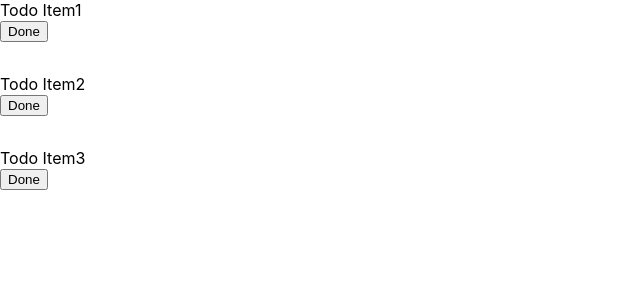
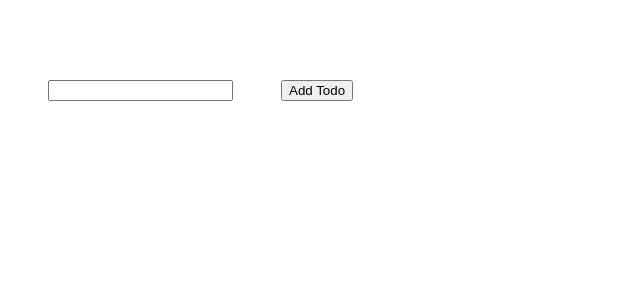
Before and after one commit to engineersubhadip/REACT, a React (Create React App) app in the folder TodoApp/todo-app/: page / in a window 1280 px wide. Shown: the top 300 px of the page, without its empty margins (0-640 px from the left). Built offline with nearby package versions, Linux system fonts and the light colour scheme.

Commit message:
Creation of Dynamic Todo List Complete

```diff
--- a/TodoApp/todo-app/src/Components/Todolist.js
+++ b/TodoApp/todo-app/src/Components/Todolist.js
@@ -1,12 +1,25 @@
 import TodoItem from "./TodoItem";
 import './../TodoList.css';
+import { useState } from "react";
 
 function TodoList(){
 
-    let todoListArr = [{id:237,todoData:"Todo Item1"},{id:256,todoData:"Todo Item2"},{id:272,todoData:"Todo Item3"}];
+    // let todoListArr = [{id:237,todoData:"Todo Item1"},{id:256,todoData:"Todo Item2"},{id:272,todoData:"Todo Item3"}];
+
+    let [todoListArr,setTodoListArr] = useState([])
+    let [getTodo,setTodo] = useState("");
+
+    function addTodo(){
+        setTodoListArr([...todoListArr,{id:(new Date()).getTime(),todoData:getTodo}]);
+        setTodo("")
+    }
 
     return(
         <div className="list-todo">
+            <div className="top-header">
+                <input value={getTodo} onChange={(e) => setTodo(e.target.value)}/>
+                <button onClick={addTodo}>Add Todo</button>
+            </div>
             {
                 todoListArr.map(function(res){
                     return <TodoItem key={res.id} todoDetail={res.todoData} todoID={res.id}/>
--- a/TodoApp/todo-app/src/Todolist.css
+++ b/TodoApp/todo-app/src/Todolist.css
@@ -1,3 +1,11 @@
+.top-header{
+    display: flex;
+    gap:3rem;
+    margin-top: 2rem;
+    padding:3rem;
+}
+
+
 .list-todo{
     display: flex;
     flex-direction: column;
```
